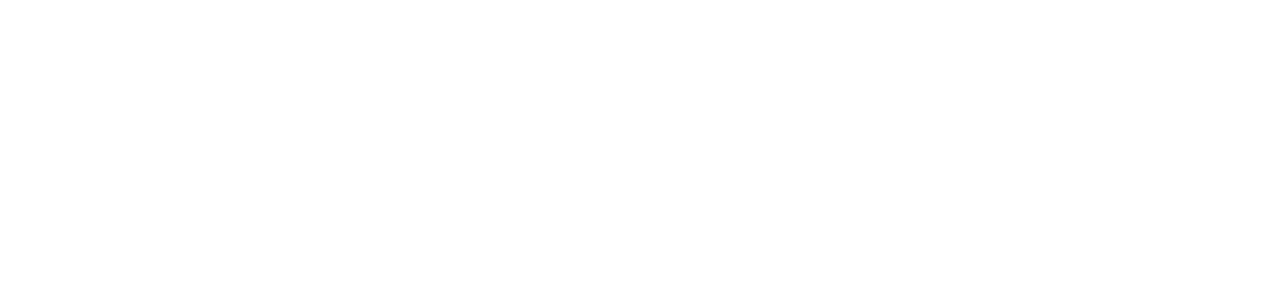
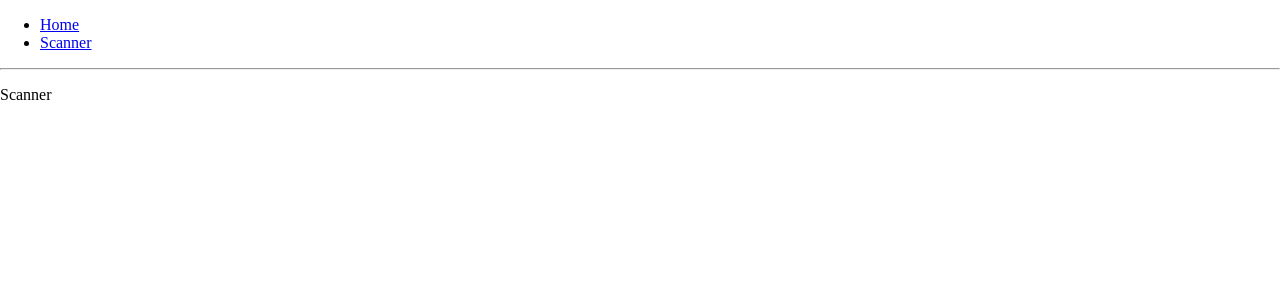
Before and after one commit to josesentis/AR-playground, a React (Create React App) app: page /scanner in a window 1280 px wide. Shown: the top 300 px of the page. Built offline with nearby package versions, Linux system fonts and the light colour scheme.

Commit message:
Adds pages and appends scene on scanner page

```diff
--- a/package.json
+++ b/package.json
@@ -9,6 +9,7 @@
     "react": "^16.12.0",
     "react-dom": "^16.12.0",
     "react-helmet": "^5.2.1",
+    "react-router-dom": "^5.1.2",
     "react-scripts": "3.3.0"
   },
   "scripts": {
--- a/src/App.js
+++ b/src/App.js
@@ -1,12 +1,29 @@
 import React from "react";
+import { BrowserRouter as Router, Switch, Route, Link } from "react-router-dom";
 
-function App() {
-  return (
-    <a-scene embedded arjs='sourceType: webcam;'>
-      <a-box position='0 0.5 0' material='opacity: 0.5;'></a-box>
-      <a-marker-camera type="pattern" patternUrl="./pattern-Marker.patt"></a-marker-camera>
-    </a-scene>
-  );
-}
+import Home from "./pages/home";
+import Scanner from "./pages/scanner";
+
+const App = () => (
+  <Router>
+    <ul>
+      <li>
+        <Link to="/">Home</Link>
+      </li>
+      <li>
+        <Link to="/scanner">Scanner</Link>
+      </li>
+    </ul>
+    <hr />
+    <Switch>
+      <Route exact path="/">
+        <Home />
+      </Route>
+      <Route path="/scanner">
+        <Scanner />
+      </Route>
+    </Switch>
+  </Router>
+);
 
 export default App;
--- /dev/null
+++ b/src/components/scene/index.js
@@ -0,0 +1,13 @@
+import React from "react";
+
+const Scene = () => (
+  <a-scene embedded arjs="sourceType: webcam;">
+    <a-box position="0 0.5 0" material="opacity: 0.5;"></a-box>
+    <a-marker-camera
+      type="pattern"
+      patternUrl="./pattern-Marker.patt"
+    ></a-marker-camera>
+  </a-scene>
+);
+
+export default Scene;
--- /dev/null
+++ b/src/pages/home/index.js
@@ -0,0 +1,5 @@
+import React from 'react';
+
+const Home = () => <p>Home</p>;
+
+export default Home;
--- /dev/null
+++ b/src/pages/scanner/index.js
@@ -0,0 +1,12 @@
+import React from 'react';
+
+import Scene from '../../components/scene';
+
+const Scanner = () => (
+  <div>
+    <Scene />
+    <p>Scanner</p>
+  </div>
+  );
+
+export default Scanner;
```
Also changed, not shown: 1 other file (tests, documents, lock files or other folders).
